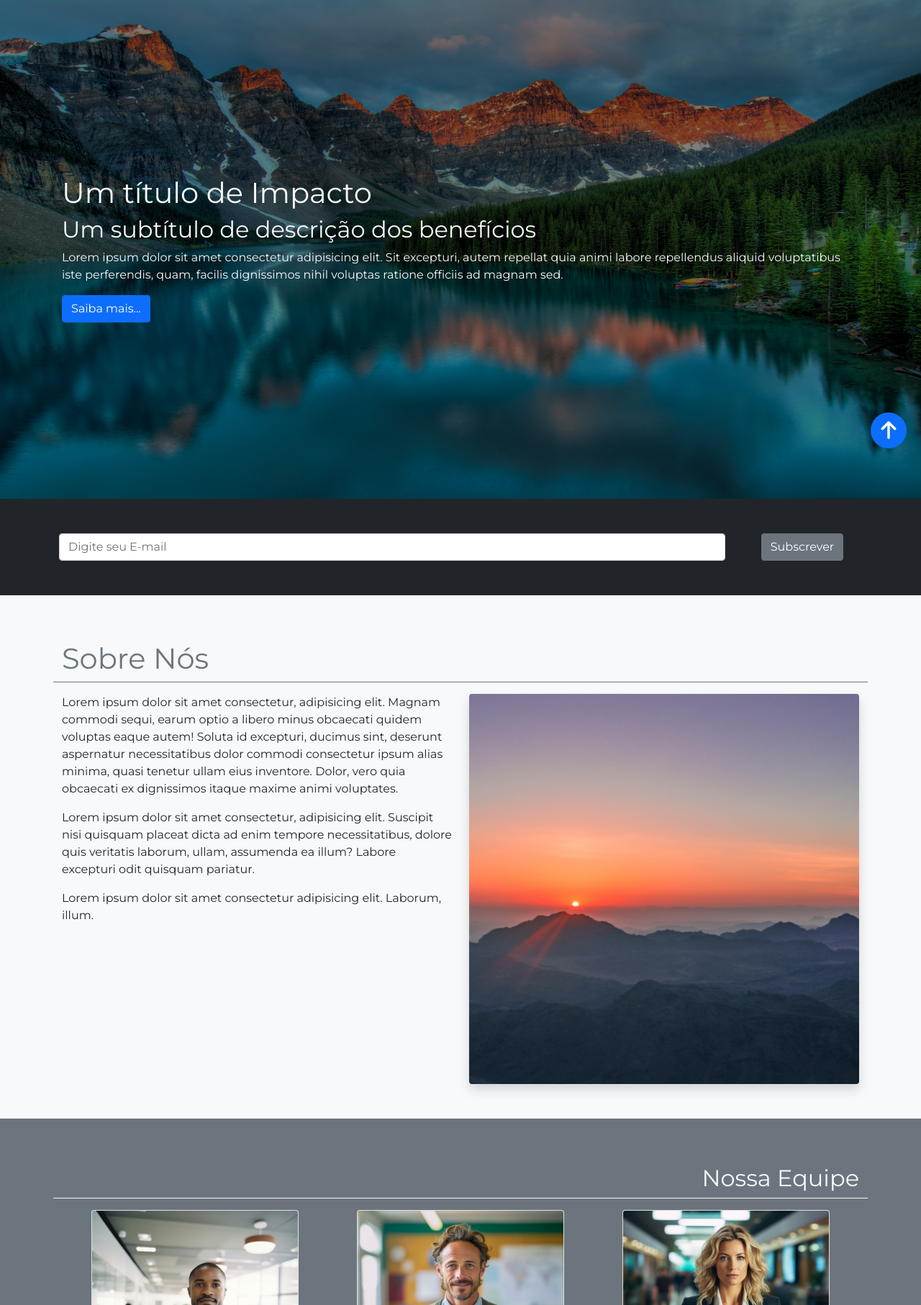
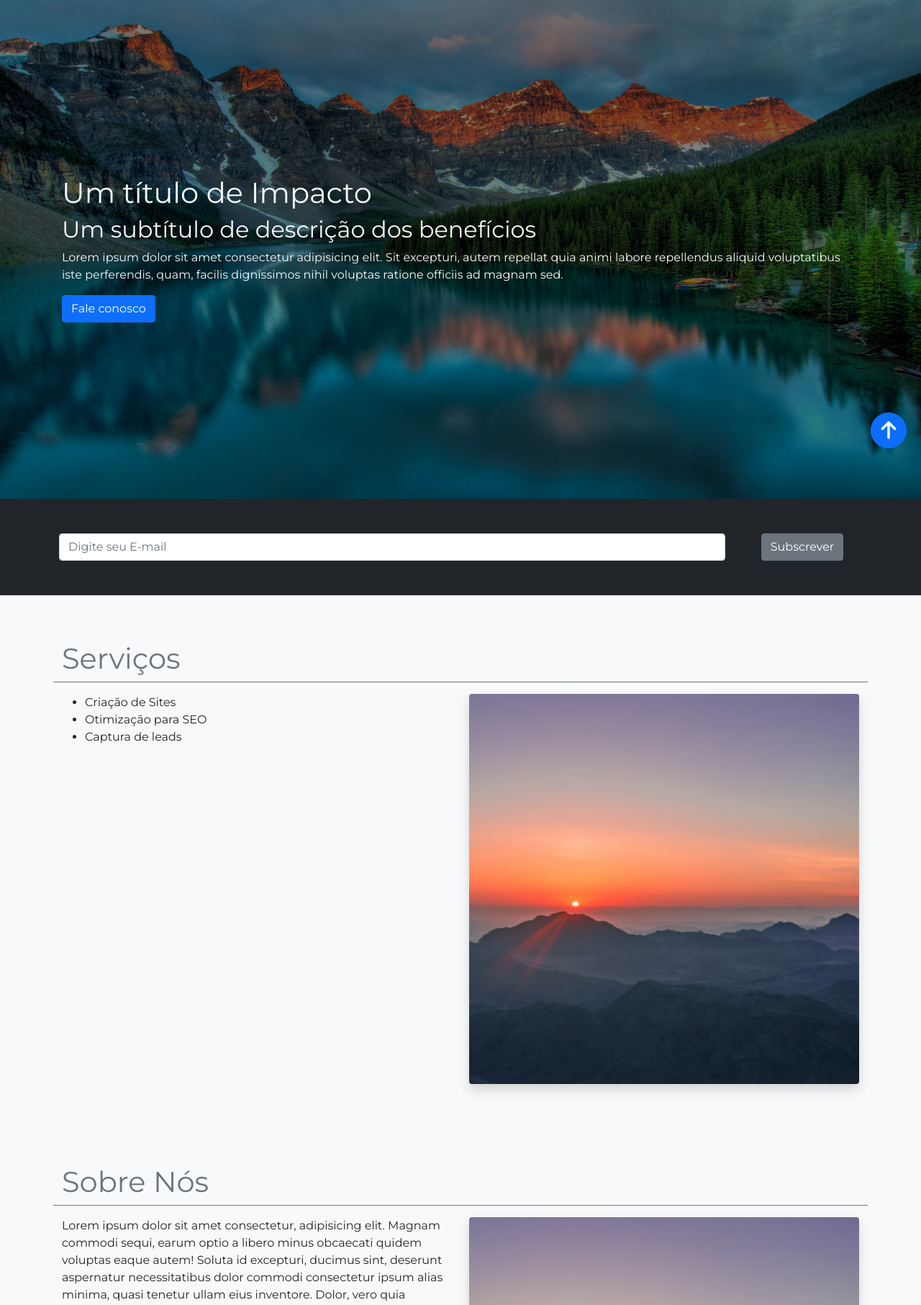
Before and after one commit to cwrsiqueira/site_responsivo, a PHP site: page / in a window 1280 px wide. Shown: the part 107-1920 px from the top of the page at 72% size. Run offline with PHP 8.4, Linux system fonts and the light colour scheme.

Commit message:
Atualização do site

```diff
--- a/index.html
+++ b/index.php
@@ -1,14 +1,27 @@
+<?php session_start(); ?>
 <!DOCTYPE html>
-<html lang="en">
+<html lang="pt-br">
 
 <head>
     <meta charset="UTF-8">
     <meta name="viewport" content="width=device-width, initial-scale=1.0">
-    <link href="https://cdn.jsdelivr.net/npm/bootstrap@5.0.2/dist/css/bootstrap.min.css" rel="stylesheet"
-        integrity="sha384-EVSTQN3/azprG1Anm3QDgpJLIm9Nao0Yz1ztcQTwFspd3yD65VohhpuuCOmLASjC" crossorigin="anonymous">
-    <link rel="stylesheet" href="https://cdnjs.cloudflare.com/ajax/libs/font-awesome/6.5.1/css/all.min.css"
-        integrity="sha512-DTOQO9RWCH3ppGqcWaEA1BIZOC6xxalwEsw9c2QQeAIftl+Vegovlnee1c9QX4TctnWMn13TZye+giMm8e2LwA=="
-        crossorigin="anonymous" referrerpolicy="no-referrer" />
+
+    <meta name="description" content="Serviços de desenvolvimento de websites e sistemas web">
+    <meta name="keywords" content="website, serviços, freelance, sistemas web">
+    <meta name="author" content="Carlos Wagner WebDev">
+
+    <meta name="robots" content="index, follow">
+    <meta name="copyright" content="Carlos Wagner">
+
+    <meta http-equiv="Content-Language" content="pt-BR">
+
+    <meta property="og:title" content="CW webdev">
+    <meta property="og:description" content="Serviços de desenvolvimento de websites e sistemas web">
+    <meta property="og:image" content="https://etc.com.br">
+    <meta property="og:url" content="https://etc.com.br">
+
+    <link href="https://cdn.jsdelivr.net/npm/bootstrap@5.0.2/dist/css/bootstrap.min.css" rel="stylesheet" integrity="sha384-EVSTQN3/azprG1Anm3QDgpJLIm9Nao0Yz1ztcQTwFspd3yD65VohhpuuCOmLASjC" crossorigin="anonymous">
+    <link rel="stylesheet" href="https://cdnjs.cloudflare.com/ajax/libs/font-awesome/6.5.1/css/all.min.css" integrity="sha512-DTOQO9RWCH3ppGqcWaEA1BIZOC6xxalwEsw9c2QQeAIftl+Vegovlnee1c9QX4TctnWMn13TZye+giMm8e2LwA==" crossorigin="anonymous" referrerpolicy="no-referrer" />
     <link rel="preconnect" href="https://fonts.googleapis.com">
     <link rel="preconnect" href="https://fonts.gstatic.com" crossorigin>
     <link href="https://fonts.googleapis.com/css2?family=Montserrat:wght@400;700&display=swap" rel="stylesheet">
@@ -18,8 +31,7 @@
 </head>
 
 <body>
-    <div class="back-top p-3 bg-primary rounded-circle d-flex justify-content-center align-items-center fs-3"
-        style="width: 50px;height: 50px;">
+    <div class="back-top p-3 bg-primary rounded-circle d-flex justify-content-center align-items-center fs-3" style="width: 50px;height: 50px;">
         <a href="#home" class="text-light"><i class="fa-solid fa-arrow-up"></i></a>
     </div>
 
@@ -28,9 +40,7 @@
             <a class="navbar-brand" href="#">
                 <img src="logo.png" alt="Logomarca" width="80" height="80">
             </a>
-            <button class="navbar-toggler" type="button" data-bs-toggle="collapse"
-                data-bs-target="#navbarSupportedContent" aria-controls="navbarSupportedContent" aria-expanded="false"
-                aria-label="Toggle navigation">
+            <button class="navbar-toggler" type="button" data-bs-toggle="collapse" data-bs-target="#navbarSupportedContent" aria-controls="navbarSupportedContent" aria-expanded="false" aria-label="Toggle navigation">
                 <span class="navbar-toggler-icon"></span>
             </button>
             <div class="collapse navbar-collapse justify-content-end" id="navbarSupportedContent">
@@ -58,7 +68,7 @@
         </div>
     </nav>
 
-    <main class="d-flex justify-content-center align-items-center" style="width: 100%;height: calc(100vh - 106px);">
+    <section class="d-flex justify-content-center align-items-center" style="width: 100%;height: calc(100vh - 106px);">
         <div class="bg-shadow"></div>
         <div class="cfa text-light px-3 container">
             <div>
@@ -67,19 +77,23 @@
                 <p>Lorem ipsum dolor sit amet consectetur adipisicing elit. Sit excepturi, autem repellat quia animi
                     labore repellendus aliquid voluptatibus iste perferendis, quam, facilis dignissimos nihil voluptas
                     ratione officiis ad magnam sed.</p>
-                <button class="btn btn-primary">Saiba mais...</button>
+                <a href="#contacts" class="btn btn-primary">Fale conosco</a>
             </div>
         </div>
         <img src="bg2.jpg" alt="Banner" class="w-100 h-100">
-    </main>
+    </section>
 
-    <section class="subscribe">
+    <section class="subscribe" id="subscribe">
         <div class="bg-dark text-dark p-3 p-sm-5">
-            <form action="" method="post" class="container d-flex d-md-block gap-3">
+            <?php if (!empty($_SESSION['msg_subscribe'])) {
+                echo $_SESSION['msg_subscribe'];
+                unset($_SESSION['msg_subscribe']);
+            } ?>
+            <form action="enviar-email.php" method="post" class="container d-flex d-md-block gap-3">
+                <input type="hidden" name="action" value="subscribe">
                 <div class="row">
                     <div class="col-sm mb-2 mb-md-0">
-                        <input type="email" name="email" id="email" class="form-control"
-                            placeholder="Digite seu E-mail">
+                        <input type="email" name="email" id="email" class="form-control" placeholder="Digite seu E-mail">
                     </div>
                     <div class="col-sm-2 text-center">
                         <input type="submit" value="Subscrever" class="btn btn-secondary">
@@ -88,6 +102,28 @@
             </form>
         </div>
     </section>
+
+    <main class="services" id="services">
+        <div class="bg-light text-dark">
+            <div class="container p-3 py-5">
+                <div class="row" data-aos="fade-right">
+                    <div class="my-3 border-bottom border-secondary">
+                        <h1 class="text-secondary">Serviços</h1>
+                    </div>
+                    <div class="col-sm">
+                        <ul>
+                            <li>Criação de Sites</li>
+                            <li>Otimização para SEO</li>
+                            <li>Captura de leads</li>
+                        </ul>
+                    </div>
+                    <div class="col-sm">
+                        <img src="about-us.png" alt="Sobre Nós" class="rounded shadow w-100">
+                    </div>
+                </div>
+            </div>
+        </div>
+    </main>
 
     <section class="about" id="about">
         <div class="bg-light text-dark">
@@ -298,32 +334,31 @@
                         <p><i class="fa-solid fa-envelope"></i> contato@minhaempresa.com.br</p>
                     </div>
                     <div class="col-sm">
-                        <form action="" method="post">
+                        <?php if (!empty($_SESSION['msg_contacts'])) {
+                            echo $_SESSION['msg_contacts'];
+                            unset($_SESSION['msg_contacts']);
+                        } ?>
+                        <form action="enviar-email.php" method="post">
+                            <input type="hidden" name="action" value="formulario">
                             <label for="nome" class="form-label">Nome</label>
                             <input type="text" name="nome" id="nome" class="form-control" placeholder="Digite seu nome">
                             <label for="email" class="form-label">E-mail</label>
-                            <input type="text" name="email" id="email" class="form-control"
-                                placeholder="Digite seu e-mail">
+                            <input type="email" name="email" id="email" class="form-control" placeholder="Digite seu e-mail">
                             <label for="telefone" class="form-label">Telefone/Whatsapp</label>
-                            <input type="text" name="telefone" id="telefone" class="form-control"
-                                placeholder="Digite seu telefone ou whatsapp">
+                            <input type="text" name="telefone" id="telefone" class="form-control" placeholder="Digite seu telefone ou whatsapp">
                             <label for="assunto" class="form-label">Assunto</label>
-                            <input type="text" name="assunto" id="assunto" class="form-control"
-                                placeholder="Digite o assunto">
+                            <input type="text" name="assunto" id="assunto" class="form-control" placeholder="Digite o assunto">
                             <label for="mensagem" class="form-label">Mensagem</label>
-                            <textarea name="mensagem" id="mensagem" cols="30" rows="10" class="form-control"
-                                placeholder="Digite a mensagem"></textarea>
+                            <textarea name="mensagem" id="mensagem" cols="30" rows="10" class="form-control" placeholder="Digite a mensagem"></textarea>
                             <div class="row">
                                 <div class="col">
                                     <input type="submit" value="Enviar" class="btn btn-success mt-3">
                                 </div>
                                 <div class="col d-flex align-items-end justify-content-center">
-                                    <strong
-                                        class="fs-5 text-bold text-secondary d-flex justify-content-center">ou</strong>
+                                    <strong class="fs-5 text-bold text-secondary d-flex justify-content-center">ou</strong>
                                 </div>
                                 <div class="col d-flex align-items-end justify-content-center">
-                                    <a href="https://wa.me/5596991100451" target="_blank"
-                                        title="Falar agora pelo Whatsapp">
+                                    <a href="https://wa.me/5511991234567" target="_blank" title="Falar agora pelo Whatsapp">
                                         <i class="fa-brands fa-whatsapp fs-1 text-success"></i>
                                     </a>
                                 </div>
@@ -353,9 +388,7 @@
     </footer>
 
 
-    <script src="https://cdn.jsdelivr.net/npm/bootstrap@5.0.2/dist/js/bootstrap.bundle.min.js"
-        integrity="sha384-MrcW6ZMFYlzcLA8Nl+NtUVF0sA7MsXsP1UyJoMp4YLEuNSfAP+JcXn/tWtIaxVXM"
-        crossorigin="anonymous"></script>
+    <script src="https://cdn.jsdelivr.net/npm/bootstrap@5.0.2/dist/js/bootstrap.bundle.min.js" integrity="sha384-MrcW6ZMFYlzcLA8Nl+NtUVF0sA7MsXsP1UyJoMp4YLEuNSfAP+JcXn/tWtIaxVXM" crossorigin="anonymous"></script>
     <script src="https://cdn.jsdelivr.net/npm/aos@2.3.4/dist/aos.js"></script>
     <script>
         AOS.init({
```
Also changed, not shown: enviar-email.php (added, +99 -0 lines).
